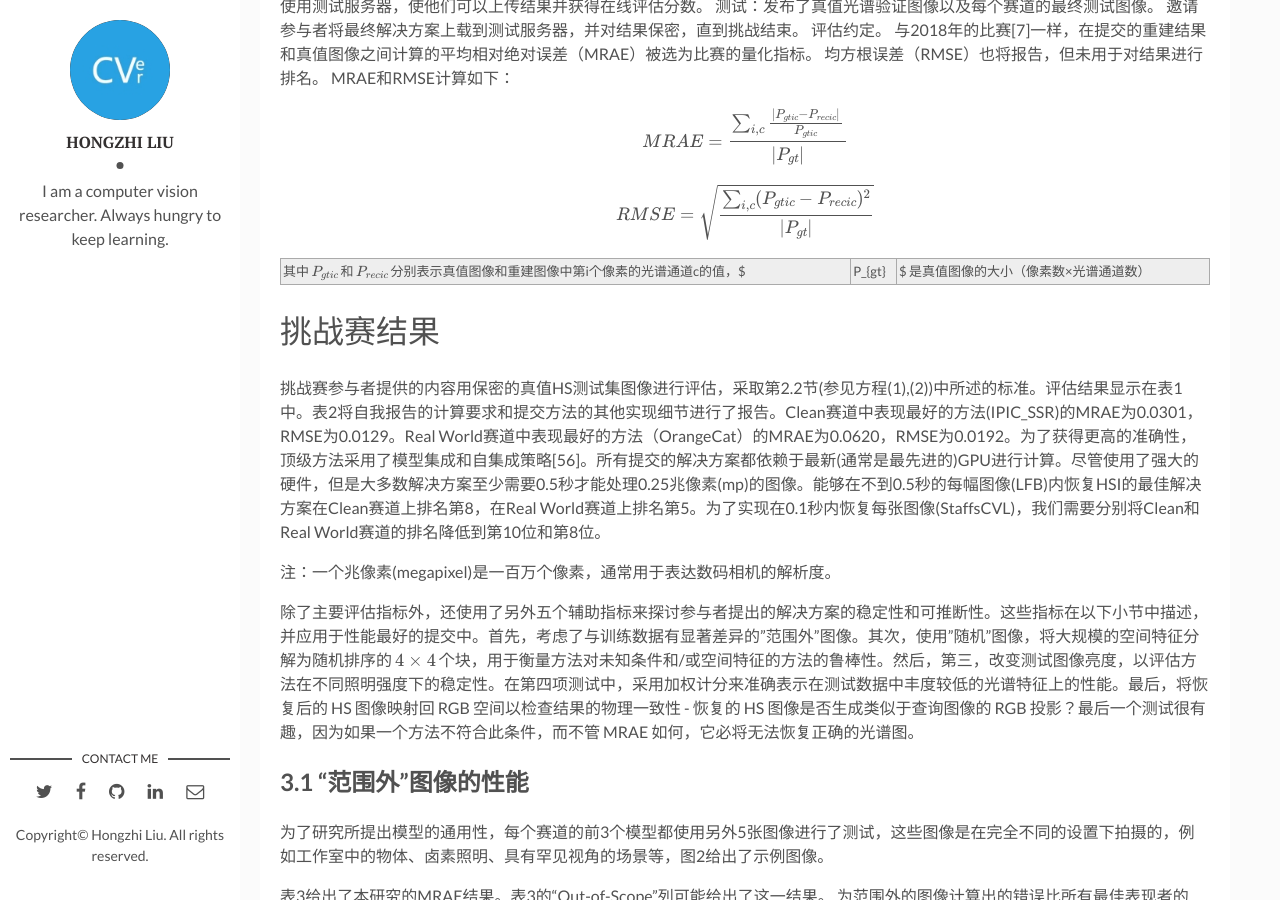
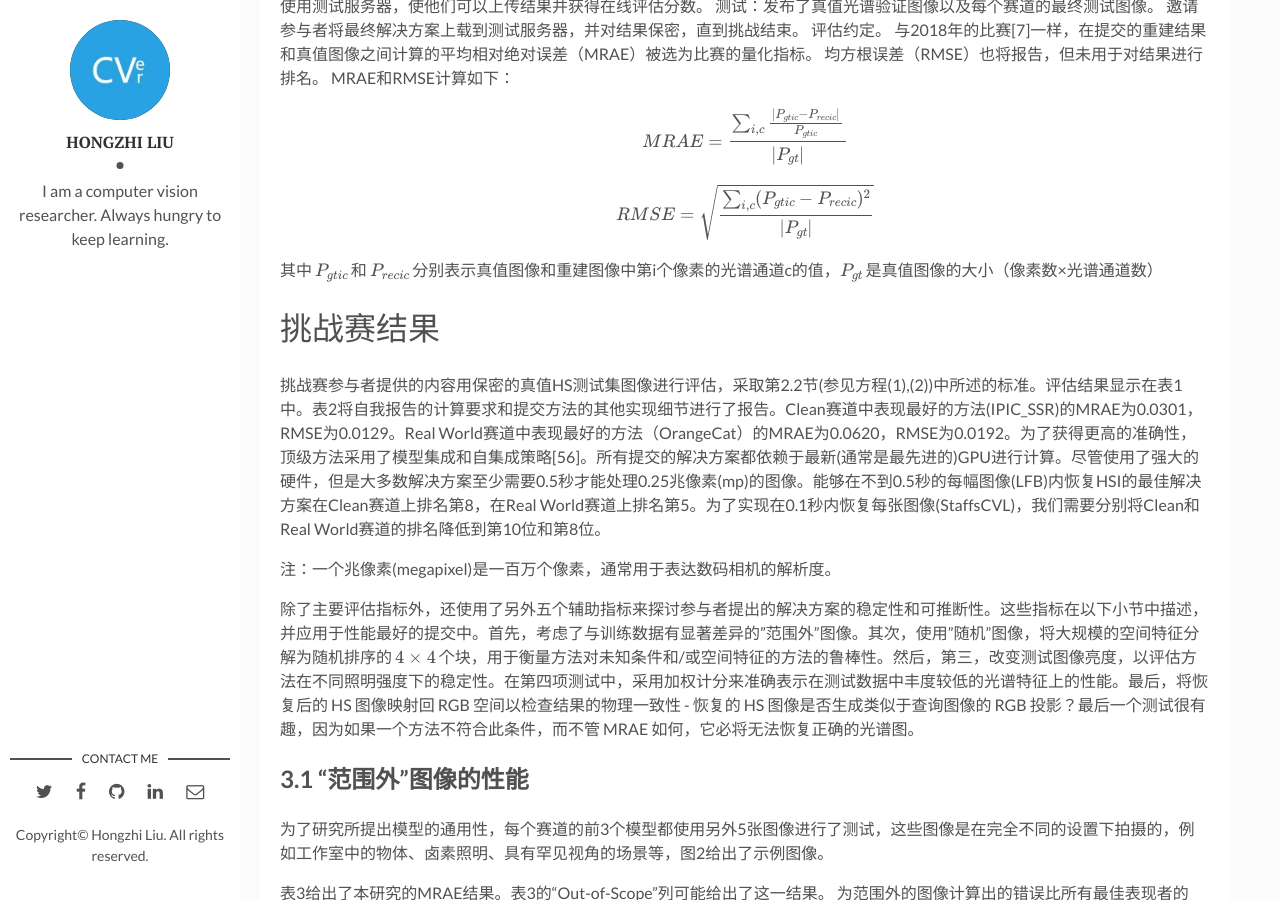
Before and after one commit to Liuhongzhi2018/Liuhongzhi2018.github.io, a Jekyll site: the page built from _posts/2020-10-22-NTIRE2020-Challenge-on-Spectral-Reconstruction-from-an-RGB-Image.md, in a window 1280 px wide and 900 px high, scrolled down 2917 px. Built offline with Jekyll 4.4.1, drawn with Linux system fonts in a browser that asks for light colours; formulas are drawn with MathJax 3; comment, search, counter and statistics services are not loaded.

Commit message:
update code

```diff
--- a/_posts/2020-10-22-NTIRE2020-Challenge-on-Spectral-Reconstruction-from-an-RGB-Image.md
+++ b/_posts/2020-10-22-NTIRE2020-Challenge-on-Spectral-Reconstruction-from-an-RGB-Image.md
@@ -67,7 +67,7 @@ $$MRAE=\frac{\sum_{i,c}\frac{|P_{gtic}-P_{recic}|}{P_{gtic}}}{|P_{gt}|}$$
 
 $$RMSE=\sqrt{\frac{\sum_{i,c}(P_{gtic}-P_{recic})^2}{|P_{gt}|}}$$
 
-其中 $P_{gtic}$ 和 $P_{recic}$ 分别表示真值图像和重建图像中第i个像素的光谱通道c的值，$|P_{gt}|$ 是真值图像的大小（像素数×光谱通道数）
+其中 $P_{gtic}$ 和 $P_{recic}$ 分别表示真值图像和重建图像中第i个像素的光谱通道c的值，$P_{gt}$ 是真值图像的大小（像素数×光谱通道数）
 
 # 挑战赛结果
 挑战赛参与者提供的内容用保密的真值HS测试集图像进行评估，采取第2.2节(参见方程(1),(2))中所述的标准。评估结果显示在表1中。表2将自我报告的计算要求和提交方法的其他实现细节进行了报告。Clean赛道中表现最好的方法(IPIC_SSR)的MRAE为0.0301，RMSE为0.0129。Real World赛道中表现最好的方法（OrangeCat）的MRAE为0.0620，RMSE为0.0192。为了获得更高的准确性，顶级方法采用了模型集成和自集成策略[56]。所有提交的解决方案都依赖于最新(通常是最先进的)GPU进行计算。尽管使用了强大的硬件，但是大多数解决方案至少需要0.5秒才能处理0.25兆像素(mp)的图像。能够在不到0.5秒的每幅图像(LFB)内恢复HSI的最佳解决方案在Clean赛道上排名第8，在Real World赛道上排名第5。为了实现在0.1秒内恢复每张图像(StaffsCVL)，我们需要分别将Clean和Real World赛道的排名降低到第10位和第8位。
```
